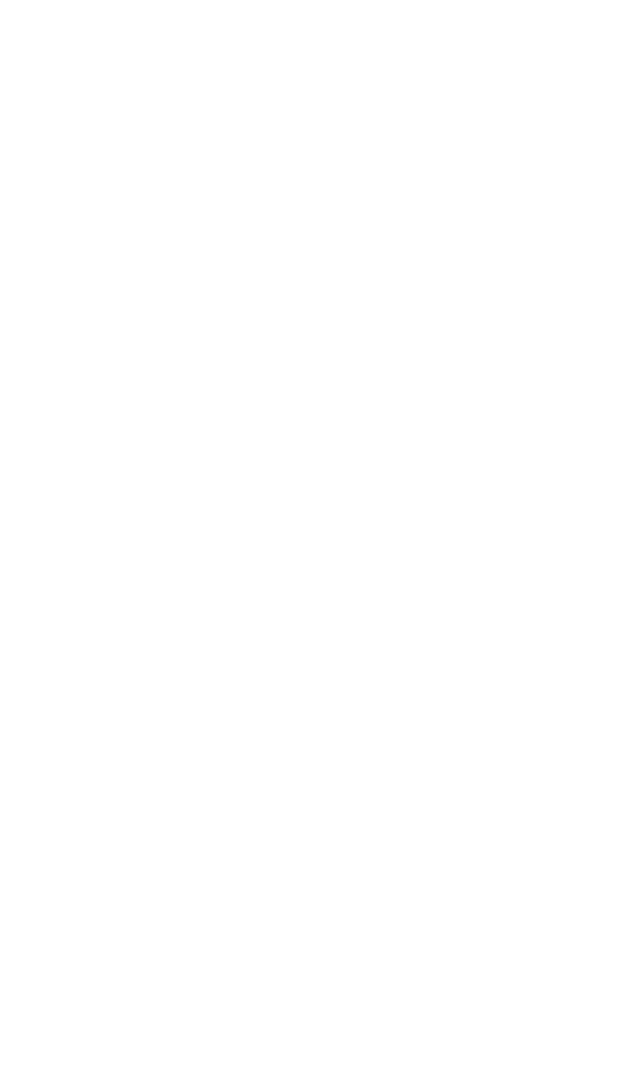
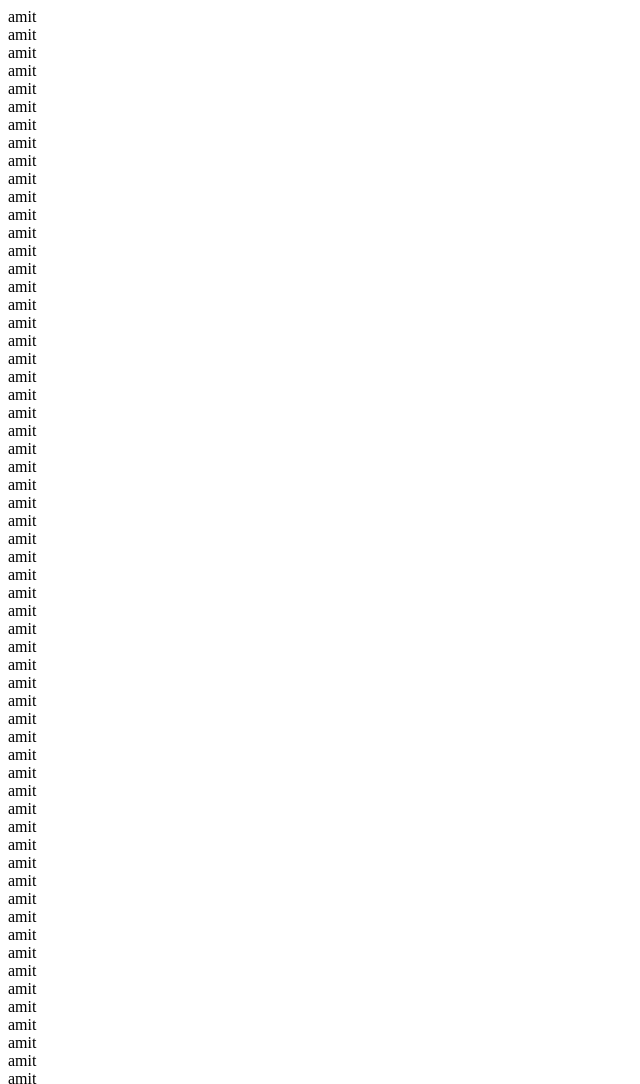
Before and after one commit to oxedom/battleship, a website built with webpack: page dist/index.html in a window 1280 px wide. Shown: the top 1084 px of the page, without its empty margins (0-640 px from the left). Before the commit the page ends 800 px from the top, so only its background shows below. Built offline with nearby package versions, Linux system fonts and the light colour scheme.

Commit message:
dom moudle working

```diff
--- a/src/js/dom.js
+++ b/src/js/dom.js
@@ -0,0 +1,11 @@
+export default (function () {
+    'use strict';
+    const content = document.getElementById('content')
+
+    for (let index = 0; index < 100; index++) {
+        const div = document.createElement('div')
+        div.innerText = 'amit'
+        content.append(div)
+
+    }
+})();
--- a/src/js/index.js
+++ b/src/js/index.js
@@ -1 +1 @@
-console.log('big fat dog');
+import dom from './dom'
```
Also changed, not shown: dist/index.html, dist/main.js.
